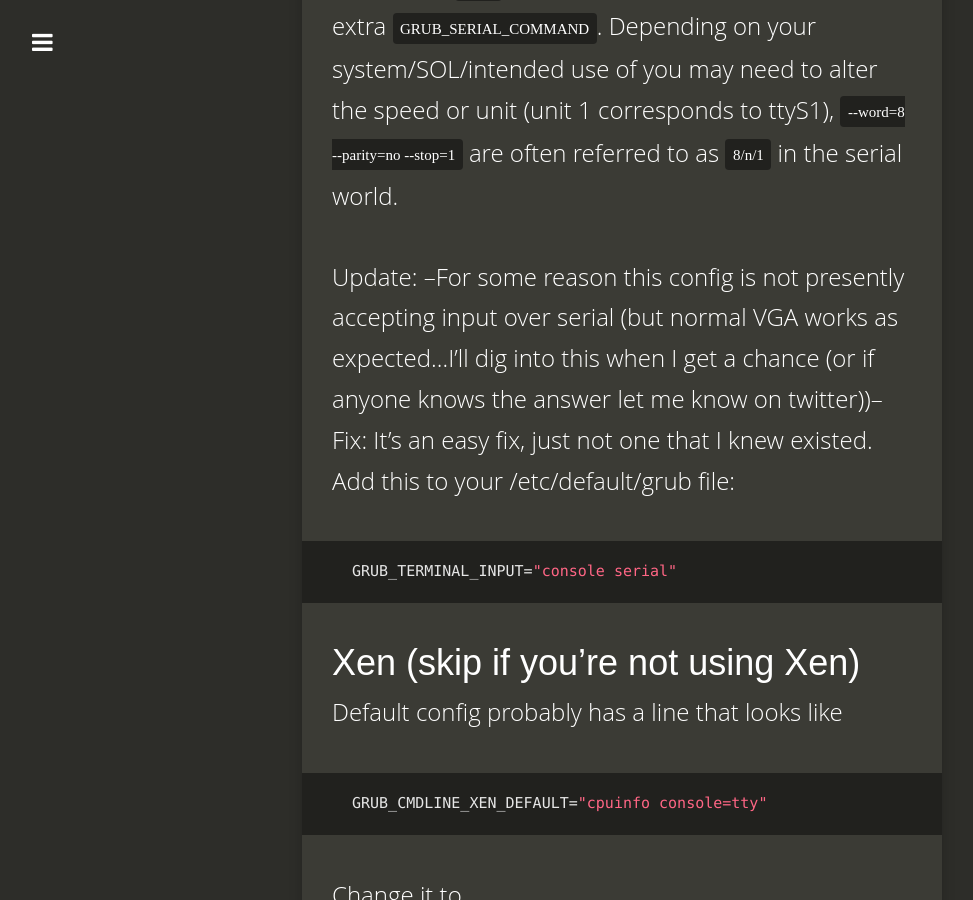
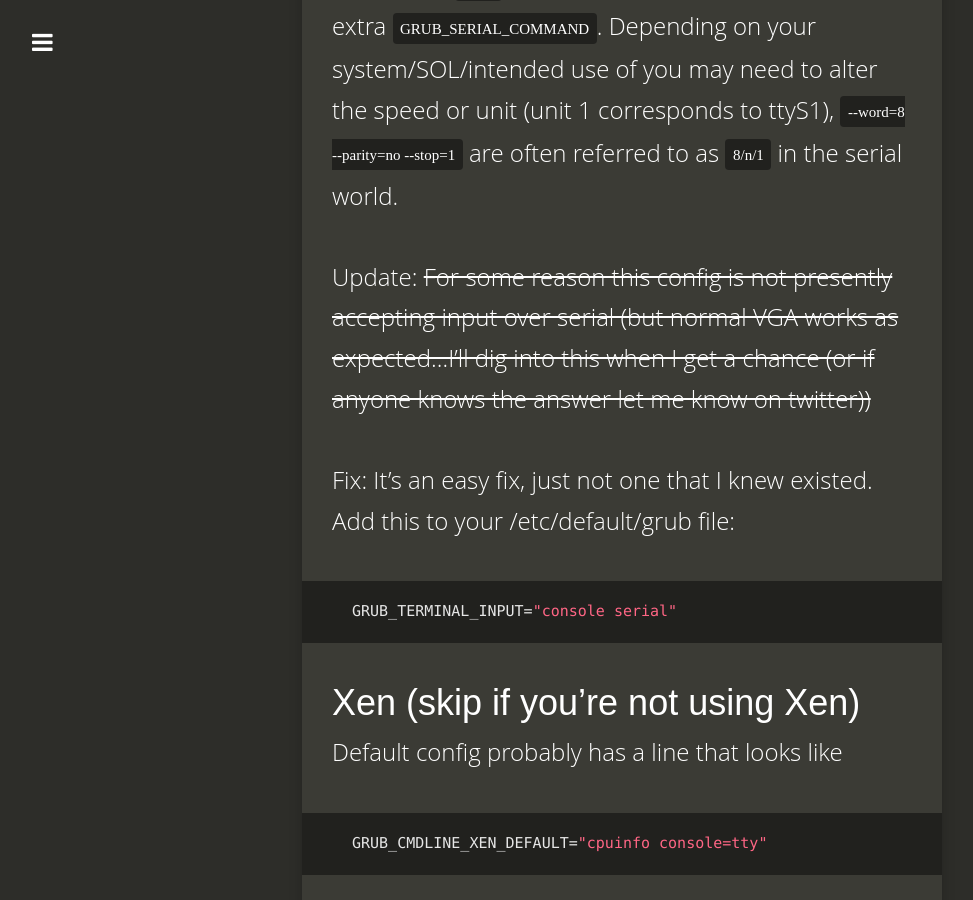
Before and after one commit to mrdaveanderson/mrdaveanderson.github.io, a Jekyll site: the page built from _posts/2017-04-14-CentOS7SerialConsole.md, in a window 1280 px wide and 900 px high, scrolled down 2174 px. Shown: the whole window, without its empty margins (18-991 px from the left). Built offline with Jekyll 4.4.1, drawn with Linux system fonts in a browser that asks for light colours; nearby versions of some CDN libraries.

````diff
--- a/_posts/2017-04-14-CentOS7SerialConsole.md
+++ b/_posts/2017-04-14-CentOS7SerialConsole.md
@@ -38,7 +38,8 @@ GRUB_TERMINAL_OUTPUT="console"
 
 So add the `serial` portion to that line, and paste in the extra `GRUB_SERIAL_COMMAND`. Depending on your system/SOL/intended use of you may need to alter the speed or unit (unit 1 corresponds to ttyS1), `--word=8 --parity=no --stop=1` are often referred to as `8/n/1` in the serial world.
 
-Update: --For some reason this config is not presently accepting input over serial (but normal VGA works as expected...I'll dig into this when I get a chance (or if anyone knows the answer let me know on twitter))--
+Update: ~~For some reason this config is not presently accepting input over serial (but normal VGA works as expected...I'll dig into this when I get a chance (or if anyone knows the answer let me know on twitter))~~
+
 Fix: It's an easy fix, just not one that I knew existed. Add this to your /etc/default/grub file:
 ```
 GRUB_TERMINAL_INPUT="console serial"
````
